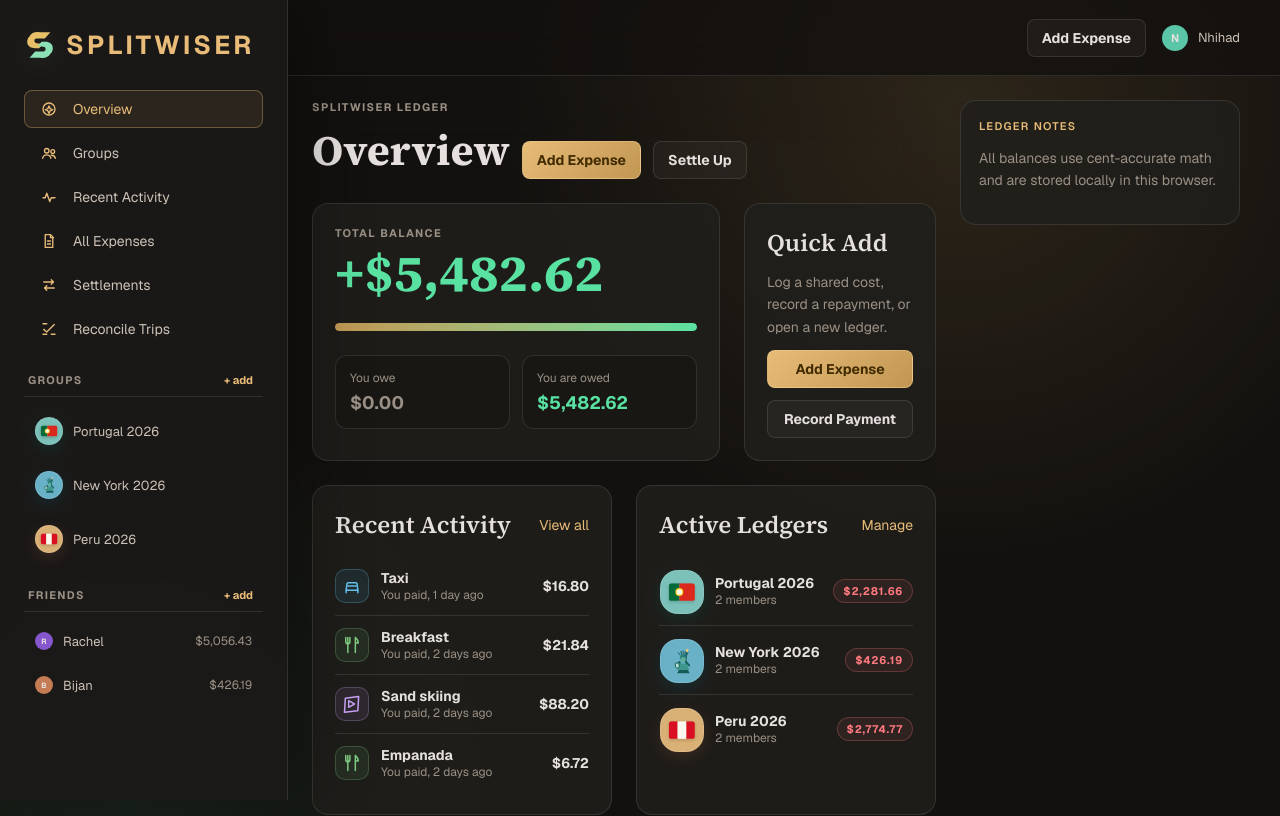
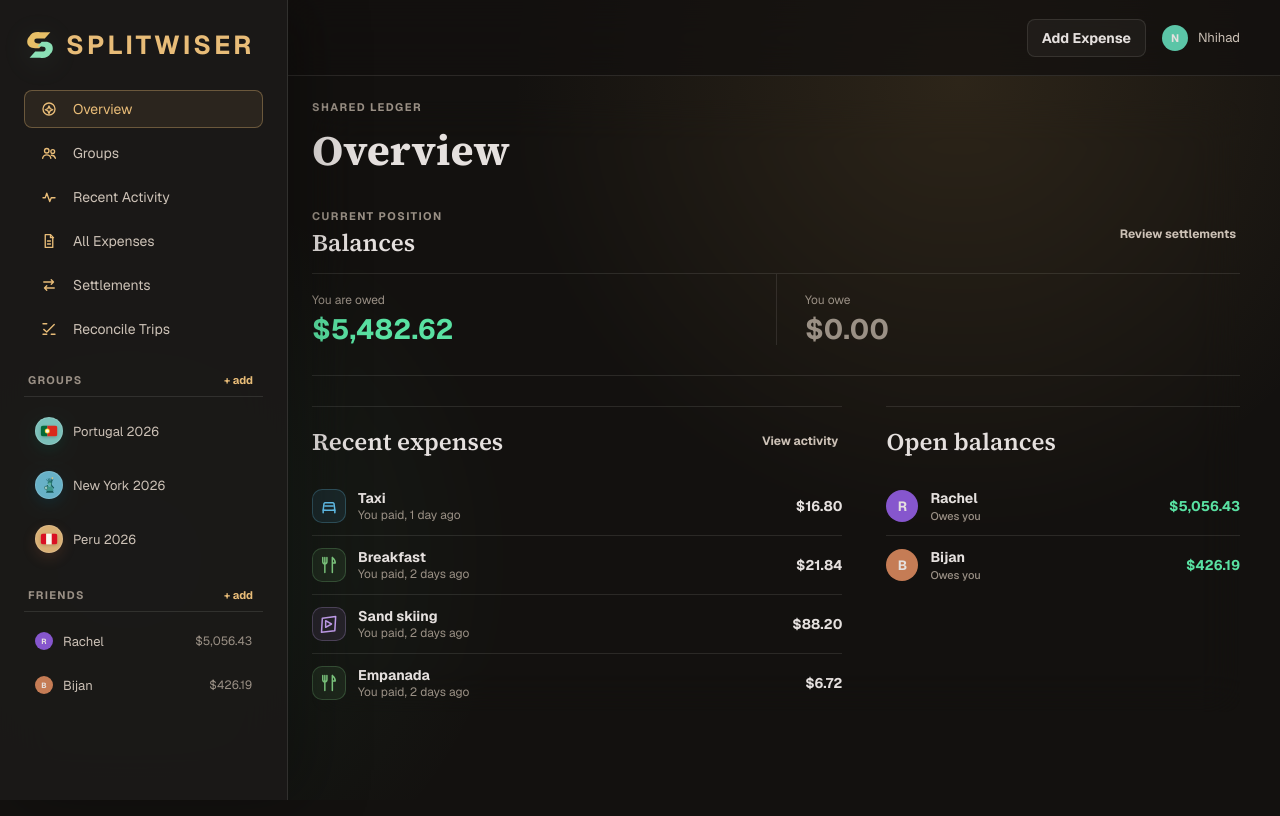
Before and after one commit to nhihadhassan/Splitwiser, a React (Vite) app: page /#/ in a window 1280 px wide. Shown: the top 816 px of the page. Built offline with nearby package versions, Linux system fonts and the light colour scheme.

Commit message:
Distill the Overview dashboard

```diff
--- a/src/pages/Dashboard.tsx
+++ b/src/pages/Dashboard.tsx
@@ -1,18 +1,14 @@
-import { useMemo, useState } from "react";
+import { useMemo } from "react";
 import { Link } from "react-router-dom";
 import { ME, useStore } from "../store";
 import { balancesWith, buildLedger } from "../utils/balances";
 import { formatMoney } from "../utils/money";
 import { Avatar } from "../components/Avatar";
-import { AddExpenseModal } from "../components/AddExpenseModal";
-import { SettleUpModal } from "../components/SettleUpModal";
 import { relativeTime } from "../utils/dates";
-import { CategoryIcon, GroupBadge } from "../components/Icons";
+import { CategoryIcon } from "../components/Icons";
 
 export function Dashboard() {
   const { state, peopleById } = useStore();
-  const [addingExpense, setAddingExpense] = useState(false);
-  const [settling, setSettling] = useState(false);
 
   const balances = useMemo(() => {
     const ledger = buildLedger(state);
@@ -23,158 +19,119 @@
   const iOwe = [...balances.entries()].filter(([, v]) => v < 0);
   const totalOwedToMe = owedToMe.reduce((sum, [, v]) => sum + v, 0);
   const totalIOwe = iOwe.reduce((sum, [, v]) => sum - v, 0);
-  const total = totalOwedToMe - totalIOwe;
-  const recentExpenses = [...state.expenses].sort((a, b) => b.createdAt - a.createdAt).slice(0, 4);
-  const activeGroups = state.groups.slice(0, 4).map((group) => {
-    const groupLedger = buildLedger(state, { groupId: group.id });
-    const groupBalances = balancesWith(groupLedger, ME);
-    const balance = [...groupBalances.values()].reduce((sum, value) => sum + value, 0);
-    return { group, balance };
-  });
+  const recentExpenses = [...state.expenses]
+    .sort((a, b) => b.createdAt - a.createdAt)
+    .slice(0, 4);
+  const openBalances = [...balances.entries()]
+    .filter(([, value]) => value !== 0)
+    .sort(([, a], [, b]) => Math.abs(b) - Math.abs(a));
 
   return (
-    <>
-      <main className="pane pane-wide">
-        <div className="pane-header hero-header">
+    <main className="pane pane-wide overview-page">
+      <div className="pane-header hero-header">
+        <div>
+          <p className="eyebrow">Shared Ledger</p>
+          <h1>Overview</h1>
+        </div>
+      </div>
+
+      <section
+        className="overview-balances"
+        aria-labelledby="overview-balances-title"
+      >
+        <div className="overview-section-heading">
           <div>
-            <p className="eyebrow">Splitwiser Ledger</p>
-            <h1>Overview</h1>
+            <p className="eyebrow">Current position</p>
+            <h2 id="overview-balances-title">Balances</h2>
           </div>
-          <button className="btn btn-primary" onClick={() => setAddingExpense(true)}>
-            Add Expense
-          </button>
-          <button className="btn btn-secondary" onClick={() => setSettling(true)}>
-            Settle Up
-          </button>
+          <Link to="/settlements">Review settlements</Link>
         </div>
 
-        <section className="bento-grid">
-          <div className="module-card balance-module span-8">
-            <p className="eyebrow">Total Balance</p>
-            <strong className={total > 0 ? "pos" : total < 0 ? "neg" : "zero"}>
-              {total === 0 ? "$0.00" : `${total > 0 ? "+" : "-"}${formatMoney(Math.abs(total))}`}
+        <div className="overview-totals">
+          <div>
+            <span>You are owed</span>
+            <strong className={totalOwedToMe > 0 ? "pos" : "zero"}>
+              {formatMoney(totalOwedToMe)}
             </strong>
-            <div className="balance-meter" aria-hidden="true">
-              <span style={{ width: `${Math.min(100, Math.max(8, (totalOwedToMe / Math.max(1, totalOwedToMe + totalIOwe)) * 100))}%` }} />
-            </div>
-            <div className="ledger-stats">
-              <div>
-                <span>You owe</span>
-                <strong className={totalIOwe > 0 ? "neg" : "zero"}>{formatMoney(totalIOwe)}</strong>
-              </div>
-              <div>
-                <span>You are owed</span>
-                <strong className={totalOwedToMe > 0 ? "pos" : "zero"}>{formatMoney(totalOwedToMe)}</strong>
-              </div>
-            </div>
           </div>
+          <div>
+            <span>You owe</span>
+            <strong className={totalIOwe > 0 ? "neg" : "zero"}>
+              {formatMoney(totalIOwe)}
+            </strong>
+          </div>
+        </div>
+      </section>
 
-          <div className="module-card quick-add span-4">
-            <h2>Quick Add</h2>
-            <p className="muted-copy">Log a shared cost, record a repayment, or open a new ledger.</p>
-            <button className="btn btn-primary" onClick={() => setAddingExpense(true)}>
-              Add Expense
-            </button>
-            <button className="btn btn-secondary" onClick={() => setSettling(true)}>
-              Record Payment
-            </button>
+      <div className="overview-columns">
+        <section
+          className="overview-section"
+          aria-labelledby="recent-expenses-title"
+        >
+          <div className="overview-section-heading">
+            <h2 id="recent-expenses-title">Recent expenses</h2>
+            <Link to="/activity">View activity</Link>
           </div>
-
-          <div className="module-card span-6">
-            <div className="module-heading">
-              <h2>Recent Activity</h2>
-              <Link to="/activity">View all</Link>
-            </div>
+          <div className="overview-list">
             {recentExpenses.map((expense) => {
               const payer = expense.splits.find((split) => split.paid > 0);
-              const payerPerson = payer ? peopleById.get(payer.personId) : undefined;
+              const payerPerson = payer
+                ? peopleById.get(payer.personId)
+                : undefined;
               return (
                 <div className="feed-line" key={expense.id}>
-                  <span className={`activity-icon activity-icon-${expense.category}`}>
+                  <span
+                    className={`activity-icon activity-icon-${expense.category}`}
+                  >
                     <CategoryIcon category={expense.category} size={20} />
                   </span>
                   <div>
                     <strong>{expense.description}</strong>
-                    <span>{payerPerson?.id === ME ? "You" : payerPerson?.name} paid, {relativeTime(expense.createdAt)}</span>
+                    <span>
+                      {payerPerson?.id === ME ? "You" : payerPerson?.name} paid,{" "}
+                      {relativeTime(expense.createdAt)}
+                    </span>
                   </div>
                   <strong>{formatMoney(expense.amount)}</strong>
                 </div>
               );
             })}
-            {recentExpenses.length === 0 && <div className="empty-inline">No expenses yet.</div>}
+            {recentExpenses.length === 0 && (
+              <div className="empty-inline">No expenses yet.</div>
+            )}
           </div>
+        </section>
 
-          <div className="module-card span-6">
-            <div className="module-heading">
-              <h2>Active Ledgers</h2>
-              <Link to="/groups">Manage</Link>
-            </div>
-            {activeGroups.map(({ group, balance }) => (
-              <Link className="ledger-shortcut" key={group.id} to={`/groups/${group.id}`}>
-                <span className="ledger-icon"><GroupBadge type={group.type} name={group.name} /></span>
-                <div>
-                  <strong>{group.name}</strong>
-                  <span>{group.memberIds.length} members</span>
-                </div>
-                <span className={`status-chip ${balance === 0 ? "settled" : "owed"}`}>
-                  {balance === 0 ? "Settled" : formatMoney(Math.abs(balance))}
-                </span>
-              </Link>
-            ))}
-            {activeGroups.length === 0 && <div className="empty-inline">No groups yet.</div>}
+        <section
+          className="overview-section"
+          aria-labelledby="open-balances-title"
+        >
+          <div className="overview-section-heading">
+            <h2 id="open-balances-title">Open balances</h2>
           </div>
-
-          <div className="module-card span-6">
-            <div className="module-heading">
-              <h2>You Owe</h2>
-            </div>
-            {iOwe.length === 0 && <div className="empty-inline">No outbound balances.</div>}
-            {iOwe.slice(0, 4).map(([id, v]) => {
+          <div className="overview-list">
+            {openBalances.length === 0 && (
+              <div className="empty-inline">Everyone is settled.</div>
+            )}
+            {openBalances.map(([id, value]) => {
               const person = peopleById.get(id);
+              const owedToMe = value > 0;
               return (
                 <Link key={id} to={`/friends/${id}`} className="person-row">
                   <Avatar person={person} size={32} />
-                  <span className="name">{person?.name}</span>
-                  <span className="detail neg">
-                    {formatMoney(-v)}
+                  <span className="name">
+                    {person?.name}
+                    <small>{owedToMe ? "Owes you" : "You owe"}</small>
                   </span>
-                </Link>
-              );
-            })}
-          </div>
-
-          <div className="module-card span-6">
-            <div className="module-heading">
-              <h2>You Are Owed</h2>
-            </div>
-            {owedToMe.length === 0 && <div className="empty-inline">No inbound balances.</div>}
-            {owedToMe.slice(0, 4).map(([id, v]) => {
-              const person = peopleById.get(id);
-              return (
-                <Link key={id} to={`/friends/${id}`} className="person-row">
-                  <Avatar person={person} size={32} />
-                  <span className="name">{person?.name}</span>
-                  <span className="detail pos">
-                    {formatMoney(v)}
+                  <span className={`detail ${owedToMe ? "pos" : "neg"}`}>
+                    {formatMoney(Math.abs(value))}
                   </span>
                 </Link>
               );
             })}
           </div>
         </section>
-      </main>
-
-      <aside className="rail">
-        <div className="rail-card">
-          <h2>Ledger Notes</h2>
-          <p className="muted-copy">
-            All balances use cent-accurate math and are stored locally in this browser.
-          </p>
-        </div>
-      </aside>
-
-      {addingExpense && <AddExpenseModal onClose={() => setAddingExpense(false)} />}
-      {settling && <SettleUpModal onClose={() => setSettling(false)} />}
-    </>
+      </div>
+    </main>
   );
 }
--- a/src/styles.css
+++ b/src/styles.css
@@ -491,18 +491,6 @@
   margin-top: 24px;
 }
 
-.span-4 {
-  grid-column: span 4;
-}
-
-.span-6 {
-  grid-column: span 6;
-}
-
-.span-8 {
-  grid-column: span 8;
-}
-
 .module-card,
 .ledger-card {
   border-radius: var(--radius-lg);
@@ -532,13 +520,6 @@
   margin-bottom: 16px;
 }
 
-.balance-module > strong {
-  display: block;
-  font-family: "Source Serif 4", serif;
-  font-size: 52px;
-  line-height: 1;
-}
-
 .balance-meter {
   height: 8px;
   margin: 24px 0;
@@ -569,7 +550,6 @@
 
 .ledger-stats span,
 .feed-line > div > span,
-.ledger-shortcut > div > span,
 .card-footnote,
 .settlement-action p,
 .settlement-row-card span {
@@ -584,18 +564,7 @@
   font-size: 18px;
 }
 
-.quick-add {
-  display: flex;
-  flex-direction: column;
-  gap: 12px;
-}
-
-.quick-add p {
-  margin: 0 0 auto;
-}
-
 .feed-line,
-.ledger-shortcut,
 .person-row,
 .settlement-row-card,
 .settlement-action,
@@ -606,7 +575,6 @@
 }
 
 .feed-line,
-.ledger-shortcut,
 .person-row,
 .settlement-row-card,
 .settlement-action {
@@ -616,7 +584,6 @@
 }
 
 .feed-line:last-child,
-.ledger-shortcut:last-child,
 .person-row:last-child,
 .settlement-row-card:last-child,
 .settlement-action:last-child {
@@ -624,11 +591,112 @@
 }
 
 .feed-line > div,
-.ledger-shortcut > div,
 .settlement-action > div,
 .settlement-row-card > div {
   flex: 1;
   min-width: 0;
+}
+
+.overview-page {
+  grid-column: 1 / -1;
+  width: 100%;
+  max-width: 1100px;
+}
+
+.overview-balances {
+  padding: 6px 0 30px;
+  border-bottom: 1px solid var(--color-border-default);
+}
+
+.overview-section-heading {
+  min-height: 44px;
+  display: flex;
+  align-items: center;
+  justify-content: space-between;
+  gap: 20px;
+  margin-bottom: 14px;
+}
+
+.overview-section-heading h2 {
+  margin: 0;
+  color: var(--color-text-primary);
+  font-family: "Source Serif 4", serif;
+  font-size: 24px;
+  font-weight: 600;
+}
+
+.overview-section-heading .eyebrow {
+  margin-bottom: 3px;
+}
+
+.overview-section-heading > a {
+  min-height: 38px;
+  display: inline-flex;
+  align-items: center;
+  padding-inline: 4px;
+  color: var(--color-text-secondary);
+  font-size: 12px;
+  font-weight: 700;
+}
+
+.overview-section-heading > a:hover {
+  color: var(--color-accent);
+}
+
+.overview-totals {
+  display: grid;
+  grid-template-columns: repeat(2, minmax(0, 1fr));
+  border-top: 1px solid var(--color-border-default);
+}
+
+.overview-totals > div {
+  padding: 18px 0 0;
+}
+
+.overview-totals > div + div {
+  padding-left: 28px;
+  border-left: 1px solid var(--color-border-default);
+}
+
+.overview-totals span {
+  display: block;
+  margin-bottom: 5px;
+  color: var(--color-text-tertiary);
+  font-size: 12px;
+}
+
+.overview-totals strong {
+  font-size: 28px;
+  line-height: 1.15;
+}
+
+.overview-columns {
+  display: grid;
+  grid-template-columns: minmax(0, 1.2fr) minmax(280px, 0.8fr);
+  gap: 44px;
+  margin-top: 30px;
+}
+
+.overview-section {
+  min-width: 0;
+  border-top: 1px solid var(--color-border-default);
+  padding-top: 12px;
+}
+
+.overview-list {
+  min-width: 0;
+}
+
+.overview-list .person-row .name {
+  display: flex;
+  flex-direction: column;
+  gap: 2px;
+}
+
+.overview-list .person-row small {
+  color: var(--color-text-tertiary);
+  font-size: 11px;
+  font-weight: 500;
 }
 
 .activity-icon,
@@ -1060,10 +1128,10 @@
 
 .expense-row .row-note {
   display: none;
-  width: 160px;
+  width: 280px;
   min-width: 0;
-  flex-shrink: 0;
-  line-height: 1.2;
+  flex: 0 1 280px;
+  line-height: 1.35;
 }
 
 .expense-row .row-note span {
@@ -1075,13 +1143,11 @@
 
 .expense-row .row-note strong {
   display: block;
-  overflow: hidden;
   margin-top: 2px;
   color: var(--color-text-secondary);
   font-size: 12px;
   font-weight: 500;
-  text-overflow: ellipsis;
-  white-space: nowrap;
+  overflow-wrap: anywhere;
 }
 
 .expense-row .row-note strong.empty {
@@ -1767,12 +1833,6 @@
   .group-grid,
   .bento-grid.two {
     grid-template-columns: 1fr;
-  }
-
-  .span-4,
-  .span-6,
-  .span-8 {
-    grid-column: auto;
   }
 
   .mobile-nav {
@@ -1896,8 +1956,17 @@
     font-size: 32px;
   }
 
-  .balance-module > strong {
-    font-size: 40px;
+  .overview-columns {
+    grid-template-columns: 1fr;
+    gap: 28px;
+  }
+
+  .overview-section-heading > a {
+    min-height: 44px;
+  }
+
+  .overview-totals strong {
+    font-size: 24px;
   }
 
   .ledger-stats,
```
Also changed, not shown: 1 other file (tests, documents, lock files or other folders).
